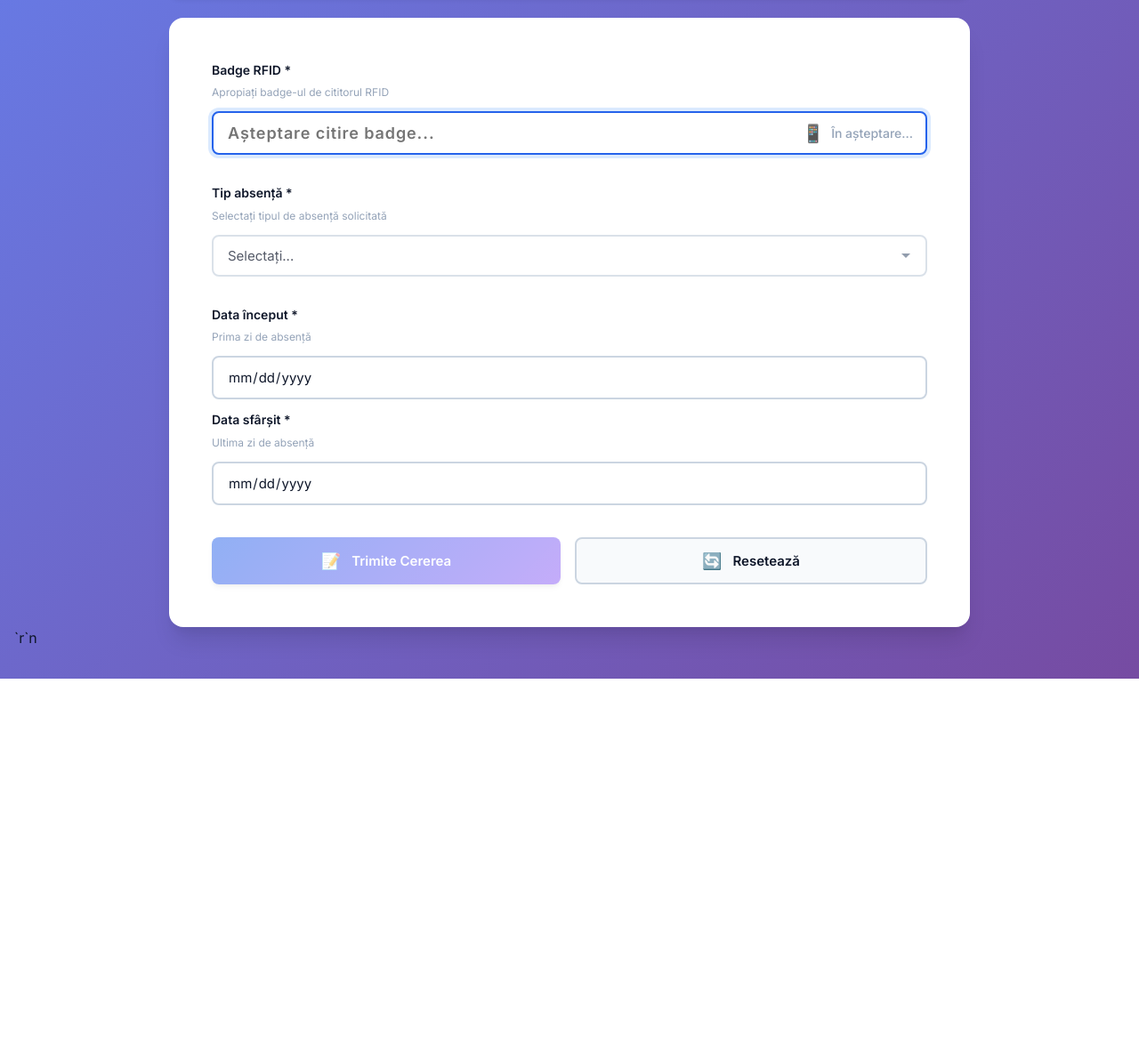
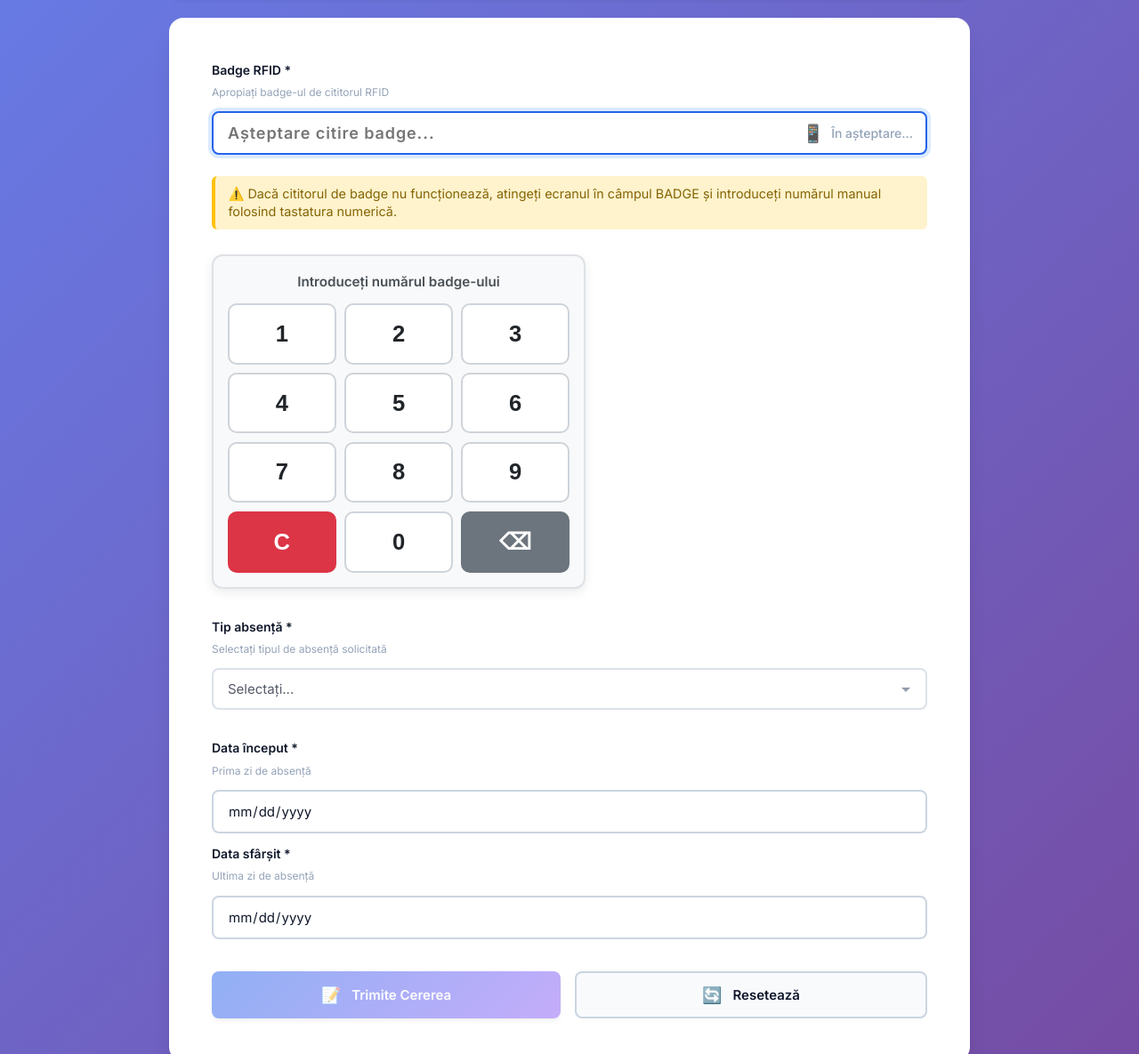
Before and after one commit to glctesta/Kios_Con_approvazione, a Flask app: page /cerere in a window 1280 px wide. Shown: the part 229-1414 px from the top of the page at 89% size. Before the commit the page ends 992 px from the top, so only its background shows below. Run offline with Flask 3, Linux system fonts and the light colour scheme.

Commit message:
feat: tastierino numerico + nota fallback rumena per campo badge (v2.3.4)
- Aggiunto tastierino numerico on-screen visibile al focus sul campo badge
  nella form richiesta assenze (0-9, Clear, Backspace).
- Differenziato il delay di ricerca badge: 500ms per scanner RFID,
  2500ms per inserimento manuale via tastierino (state.keypadMode).
- Aggiunta nota in rumeno sotto il campo badge che spiega di toccare lo
  schermo nel campo BADGE se il lettore RFID non funziona.
- Bump versione pacchetto a 2.3.4 + RELEASE_NOTES_v2.3.4.md.

Co-Authored-By: Claude Opus 4.6 (1M context) <noreply@anthropic.com>

```diff
--- a/static/css/styles.css
+++ b/static/css/styles.css
@@ -1018,6 +1018,96 @@ body {
 /* ========================================
    PRINT STYLES
    ======================================== */
+/* ========================================
+   BADGE FALLBACK NOTE
+   ======================================== */
+.badge-fallback-note {
+    margin: 0.75rem 0 0 0;
+    padding: 0.6rem 0.9rem;
+    font-size: 0.9rem;
+    color: #856404;
+    background: #fff3cd;
+    border-left: 4px solid #ffc107;
+    border-radius: 6px;
+    line-height: 1.4;
+}
+
+/* ========================================
+   NUMERIC KEYPAD (Badge Input)
+   ======================================== */
+.numeric-keypad {
+    margin-top: 1rem;
+    padding: 1rem;
+    background: #f8f9fa;
+    border: 2px solid #dee2e6;
+    border-radius: 12px;
+    box-shadow: 0 4px 12px rgba(0, 0, 0, 0.08);
+    max-width: 420px;
+}
+
+.keypad-header {
+    text-align: center;
+    margin-bottom: 0.75rem;
+}
+
+.keypad-title {
+    font-size: 0.95rem;
+    font-weight: 600;
+    color: #495057;
+}
+
+.keypad-grid {
+    display: grid;
+    grid-template-columns: repeat(3, 1fr);
+    gap: 0.6rem;
+}
+
+.keypad-btn {
+    padding: 1.1rem 0;
+    font-size: 1.6rem;
+    font-weight: 600;
+    color: #212529;
+    background: #ffffff;
+    border: 2px solid #ced4da;
+    border-radius: 10px;
+    cursor: pointer;
+    transition: all 0.12s ease;
+    user-select: none;
+    -webkit-tap-highlight-color: transparent;
+}
+
+.keypad-btn:hover {
+    background: #e9ecef;
+    border-color: #adb5bd;
+}
+
+.keypad-btn:active {
+    transform: scale(0.95);
+    background: #dee2e6;
+}
+
+.keypad-btn.keypad-clear {
+    color: #ffffff;
+    background: #dc3545;
+    border-color: #dc3545;
+}
+
+.keypad-btn.keypad-clear:hover {
+    background: #c82333;
+    border-color: #bd2130;
+}
+
+.keypad-btn.keypad-back {
+    color: #ffffff;
+    background: #6c757d;
+    border-color: #6c757d;
+}
+
+.keypad-btn.keypad-back:hover {
+    background: #5a6268;
+    border-color: #545b62;
+}
+
 @media print {
     body {
         background: white;
--- a/static/js/request.js
+++ b/static/js/request.js
@@ -17,7 +17,8 @@ const state = {
     currentPdfPath: null,
     badgeReadTimeout: null,
     autoResetTimeout: null,
-    isProcessing: false
+    isProcessing: false,
+    keypadMode: false  // true quando l'utente sta usando il tastierino manuale
 };
 
 // Rendi state globale per time-fields.js
@@ -27,7 +28,8 @@ window.state = state;
 // CONFIGURATION
 // ========================================
 const config = {
-    badgeReadDelay: 500,
+    badgeReadDelay: 500,      // Delay per RFID (lettura rapida da scanner)
+    badgeReadDelayKeypad: 2500, // Delay più lungo per inserimento manuale via tastierino
     autoResetDelay: 30000,
     vacationRequestTypeId: 1  // IDRequestType per ferie
 };
@@ -38,6 +40,7 @@ const config = {
 const elements = {
     badgeInput: document.getElementById('badgeInput'),
     badgeStatus: document.getElementById('badgeStatus'),
+    numericKeypad: document.getElementById('numericKeypad'),
     employeeInfo: document.getElementById('employeeInfo'),
     employeeName: document.getElementById('employeeName'),
     availableDaysInfo: document.getElementById('availableDaysInfo'),
@@ -135,6 +138,16 @@ function attachEventListeners() {
     // Badge input
     elements.badgeInput.addEventListener('input', handleBadgeInput);
 
+    // Mostra tastierino quando il campo badge riceve focus
+    elements.badgeInput.addEventListener('focus', showKeypad);
+
+    // Tastierino numerico
+    if (elements.numericKeypad) {
+        elements.numericKeypad.addEventListener('click', handleKeypadClick);
+        // Previeni la perdita di focus al click sul tastierino
+        elements.numericKeypad.addEventListener('mousedown', (e) => e.preventDefault());
+    }
+
     // Request type change
     elements.requestType.addEventListener('change', handleRequestTypeChange);
 
@@ -173,9 +186,49 @@ function handleBadgeInput(e) {
 
     updateBadgeStatus('reading');
 
+    // Usa delay più lungo se l'utente sta inserendo manualmente col tastierino
+    const delay = state.keypadMode ? config.badgeReadDelayKeypad : config.badgeReadDelay;
+
     state.badgeReadTimeout = setTimeout(() => {
         validateBadge(badgeNumber);
-    }, config.badgeReadDelay);
+    }, delay);
+}
+
+// ========================================
+// TASTIERINO NUMERICO
+// ========================================
+function showKeypad() {
+    if (elements.numericKeypad) {
+        elements.numericKeypad.style.display = 'block';
+    }
+}
+
+function hideKeypad() {
+    if (elements.numericKeypad) {
+        elements.numericKeypad.style.display = 'none';
+    }
+    state.keypadMode = false;
+}
+
+function handleKeypadClick(e) {
+    const btn = e.target.closest('.keypad-btn');
+    if (!btn) return;
+
+    const key = btn.dataset.key;
+    // Attiva modalità tastierino: delay più lungo per dare tempo di inserire le cifre
+    state.keypadMode = true;
+
+    if (key === 'clear') {
+        elements.badgeInput.value = '';
+    } else if (key === 'back') {
+        elements.badgeInput.value = elements.badgeInput.value.slice(0, -1);
+    } else {
+        elements.badgeInput.value += key;
+    }
+
+    // Dispatcha evento input per riusare la logica di handleBadgeInput
+    elements.badgeInput.dispatchEvent(new Event('input', { bubbles: true }));
+    elements.badgeInput.focus();
 }
 
 async function validateBadge(badgeNumber) {
@@ -197,6 +250,7 @@ async function validateBadge(badgeNumber) {
             updateBadgeStatus('success');
             showEmployeeInfo(data.employee);
             enableForm();
+            hideKeypad();
             showToast(`Bun venit, ${data.employee.name}!`, 'success');
 
             // Carica giorni disponibili per anno corrente
@@ -622,12 +676,16 @@ function resetForm() {
     updateBadgeStatus('waiting');
     disableForm();
 
+    state.keypadMode = false;
+    showKeypad();
     elements.badgeInput.focus();
 }
 
 function resetBadgeInput() {
     elements.badgeInput.value = '';
     elements.badgeInput.disabled = false;
+    state.keypadMode = false;
+    showKeypad();
     elements.badgeInput.focus();
     updateBadgeStatus('waiting');
 }
--- a/templates/request.html
+++ b/templates/request.html
@@ -41,6 +41,29 @@
                             <span class="status-icon">📱</span>
                             <span class="status-text">În așteptare...</span>
                         </span>
+                    </div>
+                    <p class="badge-fallback-note">
+                        ⚠️ Dacă cititorul de badge nu funcționează, atingeți ecranul în câmpul BADGE și introduceți numărul manual folosind tastatura numerică.
+                    </p>
+                    <!-- Tastierino numerico (visibile quando il campo badge è in focus) -->
+                    <div id="numericKeypad" class="numeric-keypad" style="display: none;">
+                        <div class="keypad-header">
+                            <span class="keypad-title">Introduceți numărul badge-ului</span>
+                        </div>
+                        <div class="keypad-grid">
+                            <button type="button" class="keypad-btn" data-key="1">1</button>
+                            <button type="button" class="keypad-btn" data-key="2">2</button>
+                            <button type="button" class="keypad-btn" data-key="3">3</button>
+                            <button type="button" class="keypad-btn" data-key="4">4</button>
+                            <button type="button" class="keypad-btn" data-key="5">5</button>
+                            <button type="button" class="keypad-btn" data-key="6">6</button>
+                            <button type="button" class="keypad-btn" data-key="7">7</button>
+                            <button type="button" class="keypad-btn" data-key="8">8</button>
+                            <button type="button" class="keypad-btn" data-key="9">9</button>
+                            <button type="button" class="keypad-btn keypad-clear" data-key="clear">C</button>
+                            <button type="button" class="keypad-btn" data-key="0">0</button>
+                            <button type="button" class="keypad-btn keypad-back" data-key="back">⌫</button>
+                        </div>
                     </div>
                 </div>
 
```
Also changed, not shown: RELEASE_NOTES_v2.3.4.md (added, +39 -0 lines), 1 other file.
